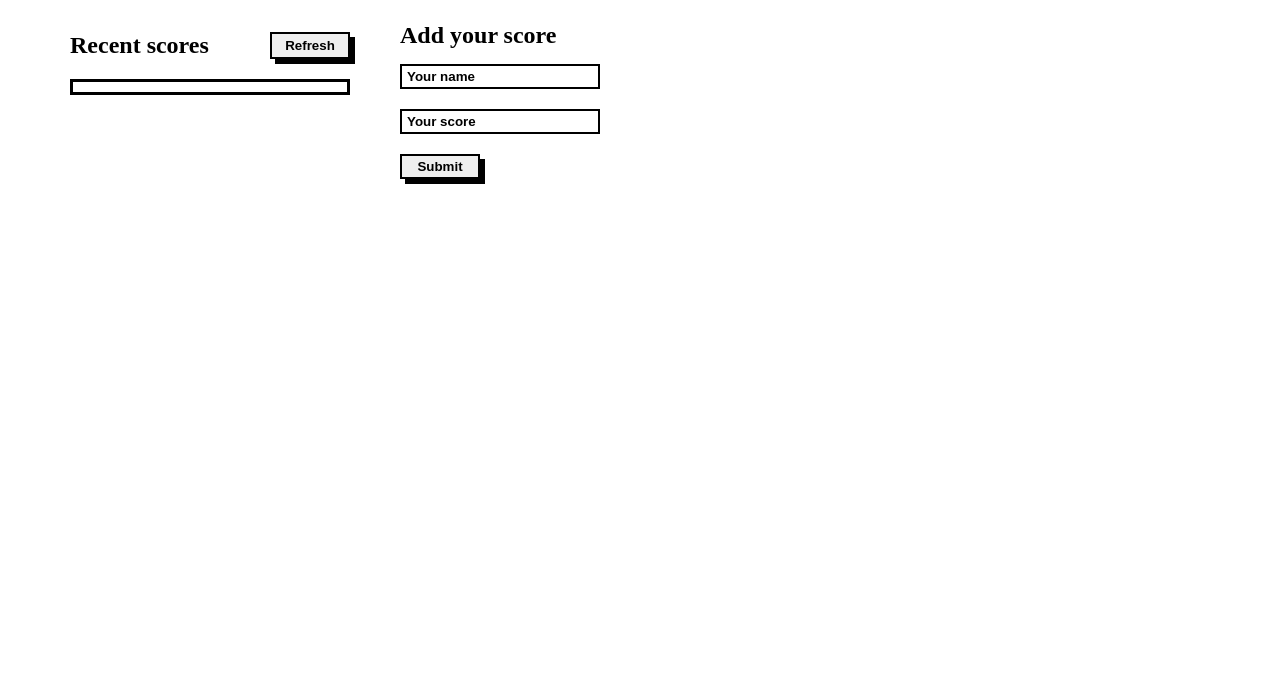
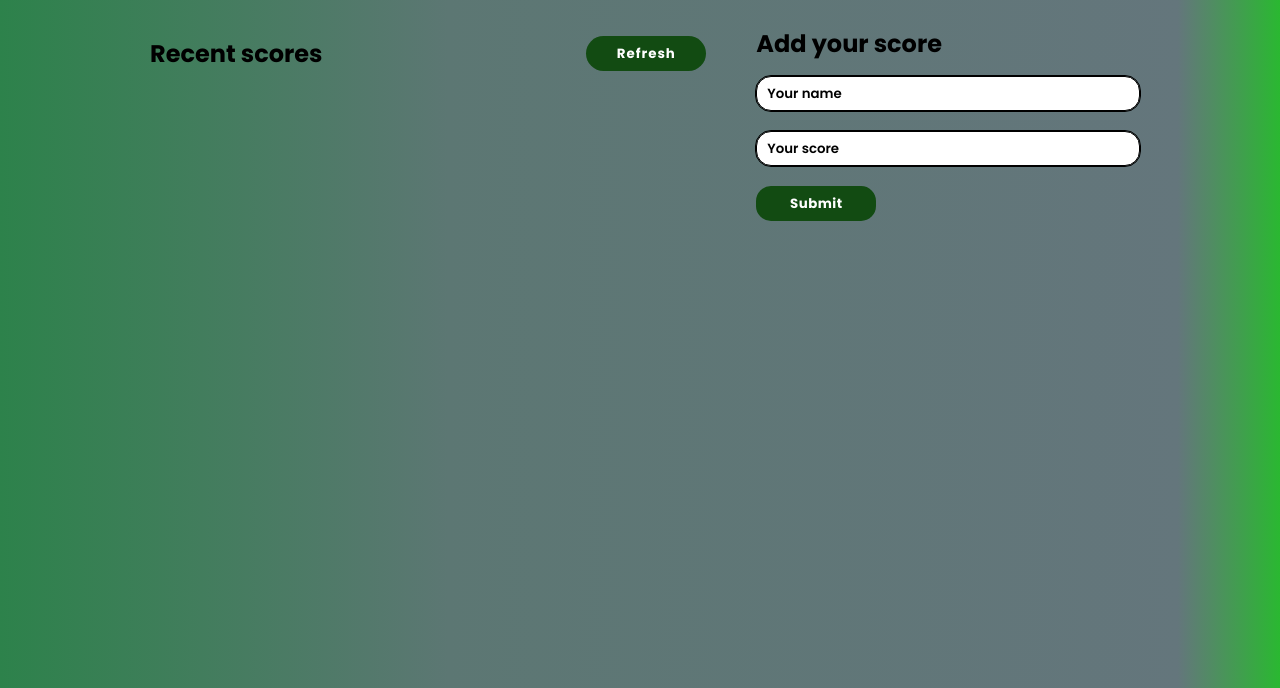
Before and after one commit to byiringiroscar/Leaderboard, a website built with webpack: page src/index.html in a window 1280 px wide. Shown: the part 112-800 px from the top of the page. Built offline with nearby package versions, Linux system fonts and the light colour scheme; no server answers.

Commit message:
design good interface

```diff
--- a/src/index.html
+++ b/src/index.html
@@ -4,7 +4,7 @@
     <meta charset="UTF-8">
     <meta http-equiv="X-UA-Compatible" content="IE=edge">
     <meta name="viewport" content="width=device-width, initial-scale=1.0">
-    <title>Document</title>
+    <title>Home</title>
     <link rel="stylesheet" href="style.css">
 </head>
 <body>
@@ -14,17 +14,17 @@
         <div class="score-sec">
             <div class="score">
                 <div class="recent">
-                    <h2>Recent scores</h2>
+                    <h2 class="title-recent">Recent scores</h2>
                     <button class="refresh">Refresh</button>
                 </div>
                 <ul class="container-scores">
                 </ul>
             </div>
             <div class="add">
-                <h2>Add your score</h2>
+                <h2 class="title-add">Add your score</h2>
                 <form action="" method="post" id="addForm">
-                    <input type="text" placeholder="Your name" id="player">
-                    <input type="number" placeholder="Your score" id="player-score">
+                    <input type="text" placeholder="Your name" id="player" required>
+                    <input type="number" placeholder="Your score" id="player-score" required>
                     <button type="submit" class="add-score">Submit</button>
                 </form>
             </div>
--- a/src/index.js
+++ b/src/index.js
@@ -14,7 +14,7 @@ const update = async () => {
   let html = '';
   for (let i = 0; i < allData.result.length; i += 1) {
     const singleData = allData.result[i];
-    html += `<li class="single-score">${singleData.user}: ${singleData.score}</li>`;
+    html += `<li class="single-score"><span>${singleData.user}:</span> <span>${singleData.score}</span></li>`;
   }
   scoreContainer.innerHTML = html;
 };
--- a/src/style.css
+++ b/src/style.css
@@ -1,7 +1,14 @@
+@import url('https://fonts.googleapis.com/css2?family=Poppins:wght@300;400;500;600;700;900&display=swap');
+
 * {
   padding: 0;
   margin: 0;
   box-sizing: border-box;
+}
+
+body {
+  background: rgb(45, 130, 75);
+  background: linear-gradient(90deg, rgba(45, 130, 75, 1) 0%, rgba(92, 119, 115, 1) 35%, rgba(100, 118, 124, 1) 92%, rgba(42, 184, 49, 1) 100%);
 }
 
 .main {
@@ -10,27 +17,34 @@
   display: flex;
   flex-direction: column;
   padding-top: 50px;
-  padding-left: 20px;
+  padding-left: 100px;
+  padding-right: 100px;
 }
 
 .title {
-  font-size: 38px;
-  font-weight: bold;
+  font-size: 32px;
+  font-weight: 700;
+  background-color: rgb(18, 75, 18);
+  text-align: center;
+  border-radius: 30px;
+  color: white;
+  font-family: 'Poppins', sans-serif;
 }
 
 .score-sec {
   display: flex;
   gap: 40px;
   padding: 40px;
+  width: 100%;
 }
 
 .score {
   height: 400px;
-  width: 300px;
   display: flex;
   padding: 10px;
   gap: 20px;
   flex-direction: column;
+  width: 60%;
 }
 
 .recent {
@@ -39,11 +53,15 @@
   justify-content: space-between;
 }
 
+.title-recent {
+  font-family: 'Poppins', sans-serif;
+  font-weight: 700;
+}
+
 .container-scores {
   width: 100%;
   height: auto;
   list-style: none;
-  border: 3px solid black;
   padding: 5px;
   display: flex;
   flex-direction: column;
@@ -51,20 +69,30 @@
 }
 
 .refresh {
-  width: 80px;
-  color: black;
-  border: 2px solid black;
-  font-weight: bold;
+  width: 120px;
+  color: white;
+  background-color: rgb(18, 75, 18);
+  border: none;
   cursor: pointer;
-  box-shadow: black 5px 5px;
+  font-family: 'Poppins', sans-serif;
+  font-weight: 700;
+  letter-spacing: 1px;
+  border-radius: 20px;
+  transition: 0.4s;
+}
+
+.refresh:hover {
+  background-color: white;
+  color: rgb(18, 75, 18);
+  border: 0.2px solid rgb(18, 75, 18);
 }
 
 .add {
   height: 400px;
-  width: 200px;
   display: flex;
   flex-direction: column;
   gap: 15px;
+  width: 40%;
 }
 
 form {
@@ -74,32 +102,69 @@ form {
 }
 
 input {
-  height: 25px;
-  border: 2px solid black;
-  padding-left: 5px;
+  height: 35px;
+  border: 1px solid black;
+  outline: 1px solid black;
+  padding-left: 10px;
+  border-radius: 15px;
+}
+
+input:focus {
+  box-shadow: rgba(16, 85, 47, 0.3) 0 19px 38px, rgba(37, 87, 49, 0.22) 0 15px 12px;
+  border: 1px solid rgb(18, 75, 18);
+  outline: 1px solid rgb(18, 75, 18);
 }
 
 .add-score {
-  width: 80px;
-  color: black;
-  border: 2px solid black;
-  font-weight: bold;
-  height: 25px;
+  width: 120px;
+  height: 35px;
+  color: white;
   cursor: pointer;
-  box-shadow: black 5px 5px;
+  border: none;
+  background-color: rgb(18, 75, 18);
+  border-radius: 15px;
+  letter-spacing: 0.5px;
+  transition: 0.7s;
+  font-family: 'Poppins', sans-serif;
+  font-weight: 700;
+}
+
+.add-score:hover {
+  box-shadow: rgba(0, 0, 0, 0.35) 0 5px 15px;
+  background-color: white;
+  color: rgb(18, 75, 18);
+  border: 0.3px solid rgb(18, 75, 18);
+  outline: 0.3px solid rgb(18, 75, 18);
 }
 
 .single-score {
-  font-weight: bold;
   font-size: 18px;
-  color: black;
+  color: rgb(26, 25, 25);
+  background-color: gainsboro;
+  height: 50px;
+  display: flex;
+  justify-content: space-between;
+  align-items: center;
+  padding: 0 20px;
+  border-radius: 20px;
+  font-family: 'Poppins', sans-serif;
+  cursor: pointer;
+  font-weight: 700;
+  transition: 0.7s;
 }
 
-.single-score:nth-child(even) {
-  background-color: gainsboro;
+.single-score:hover {
+  background-color: rgb(18, 75, 18);
+  color: white;
 }
 
 input::placeholder {
-  font-weight: bold;
+  font-weight: 600;
   color: black;
+  font-family: 'Poppins', sans-serif;
 }
+
+.title-add {
+  font-family: 'Poppins', sans-serif;
+  font-weight: 700;
+}
```
Also changed, not shown: dist/index.html, dist/main.bundle.js.
